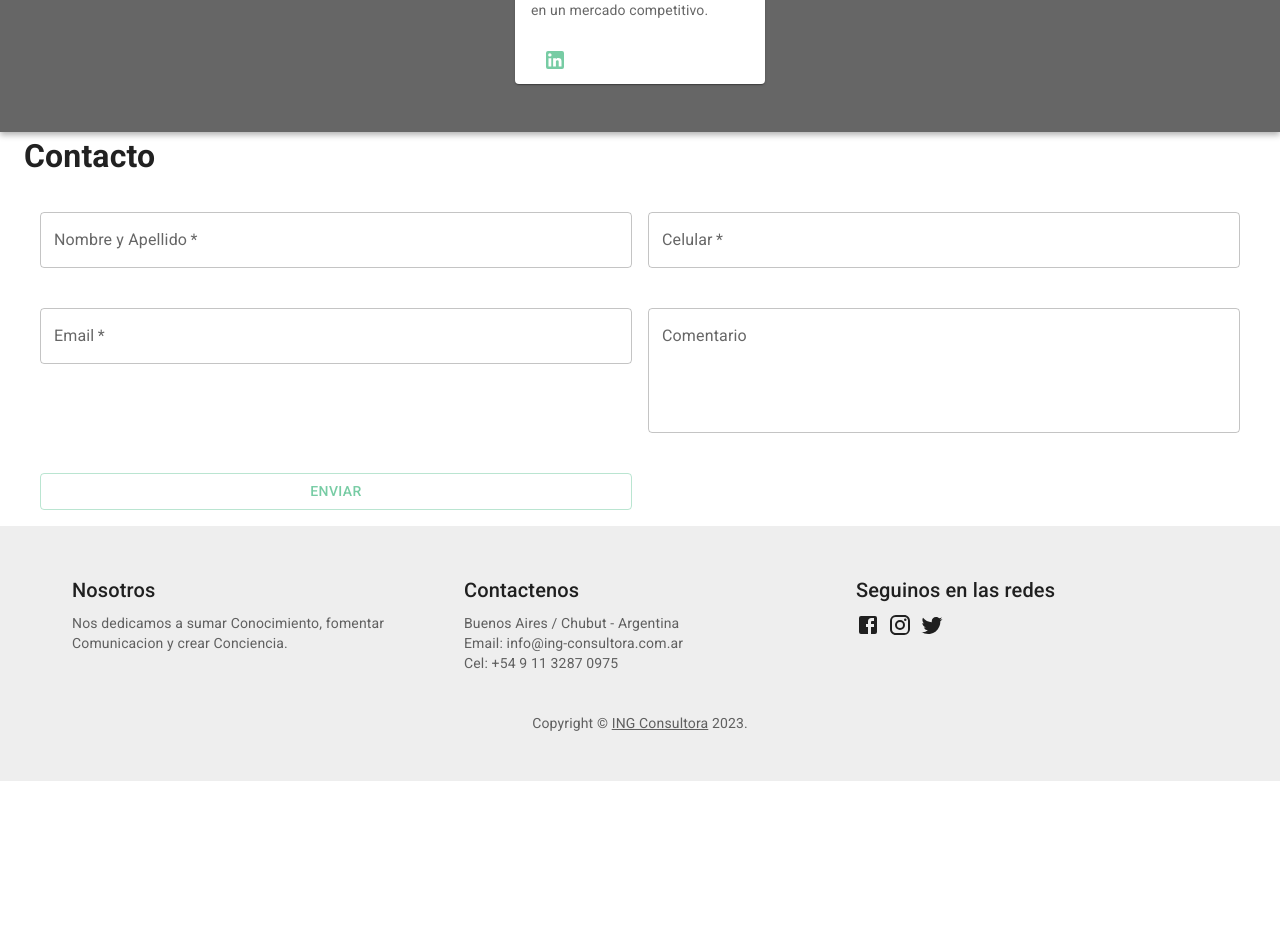
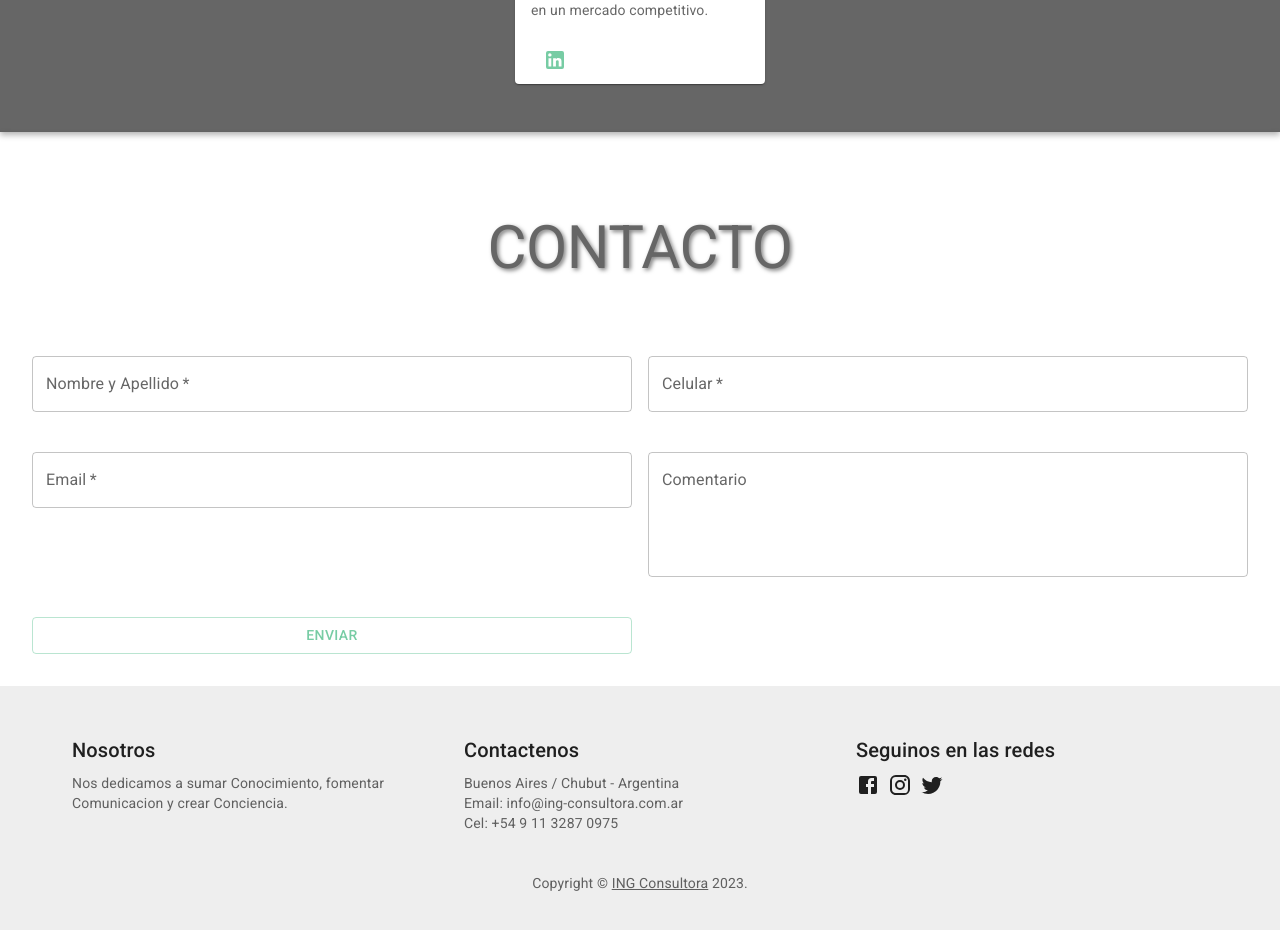
Before and after one commit to ocean-girl/ING-consultora, a React (Vite) app: page / in a window 1280 px wide. Shown: the part 4960-5890 px from the top of the page. Before the commit the page ends 5741 px from the top, so only its background shows below. Built offline with nearby package versions, Linux system fonts and the light colour scheme.

Commit message:
agrego titulo de contacto

```diff
--- a/src/components/pages/Contacto.jsx
+++ b/src/components/pages/Contacto.jsx
@@ -1,6 +1,14 @@
-import { Box, Button, TextField } from "@mui/material";
+import { Box, Button, TextField, Typography } from "@mui/material";
 import { useState } from "react";
-import { Container } from '@mui/material';
+
+const styles = {
+  title: {
+    textShadow: "2px 2px 4px rgba(0, 0, 0, 0.5)",
+  },
+  text: {
+    textShadow: "2px 2px 2px rgba(0, 0, 0, 0.3)",
+  },
+};
 
 export default function Contacto() {
   const [email, setEmail] = useState("");
@@ -31,17 +39,29 @@ export default function Contacto() {
   };
 
   return (
-    <Container maxWidth="xl">
-      <h1>Contacto</h1>
+    <div>
+      <Box sx={{ boxShadow: "0px 3px 6px rgba(0, 0, 0, 0.3)" }}>
+        <Typography
+          variant="h2"
+          fontWeight="fontWeightRegular"
+          textAlign="center"
+          p={3}
+          color="#666666"
+          style={styles.title}
+          pt={10}
+        >
+          CONTACTO
+        </Typography>
+
         <Box
           component="form"
           onSubmit={onSubmit}
           autoComplete="off"
           sx={{
-            display: 'grid',
-            gridTemplateColumns: { sm: '1fr 1fr' },
+            display: "grid",
+            gridTemplateColumns: { sm: "1fr 1fr" },
             gap: 2,
-            margin: 2,
+            p: 4,
           }}
         >
           <TextField
@@ -54,7 +74,7 @@ export default function Contacto() {
             required
             id="outlined-required"
             label="Celular"
-          inputProps={{ inputMode: 'numeric', pattern: '[0-9]*' }}
+            inputProps={{ inputMode: "numeric", pattern: "[0-9]*" }}
             margin="normal"
           />
           <TextField
@@ -77,14 +97,11 @@ export default function Contacto() {
             margin="normal"
           />
 
-        <Button
-          variant="outlined"
-          type="submit"
-          sx={{ mt: 2 }}
-        >
+          <Button variant="outlined" type="submit" sx={{ mt: 2 }}>
             Enviar
           </Button>
         </Box>
-    </Container>
+      </Box>
+    </div>
   );
 }
```
Lines whose indentation alone changed are shown as unchanged.
